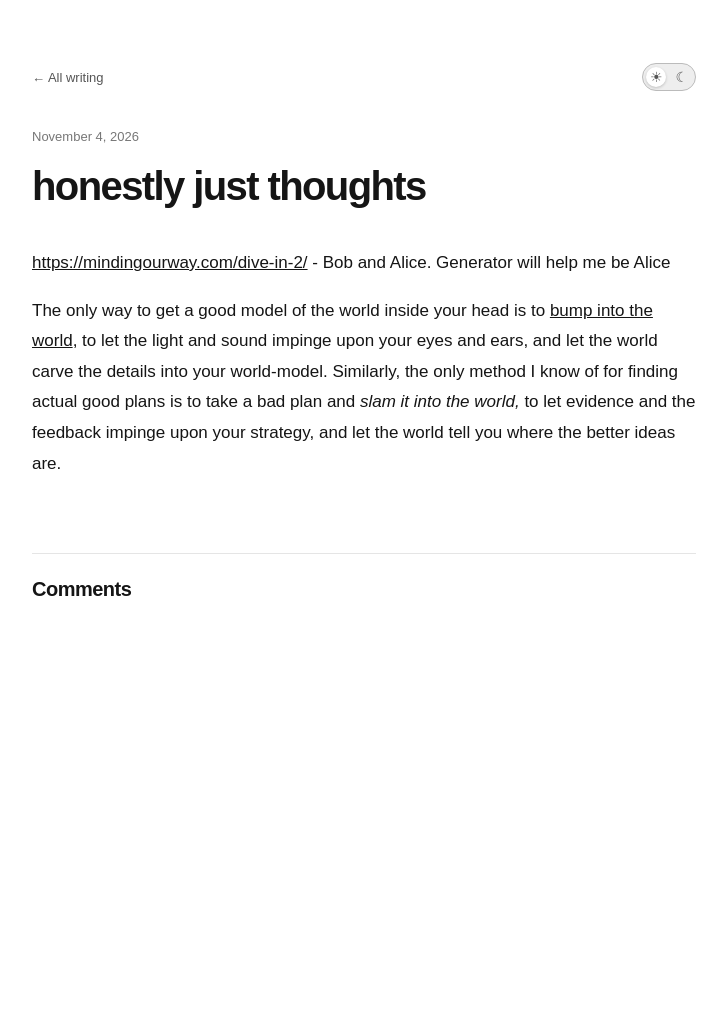
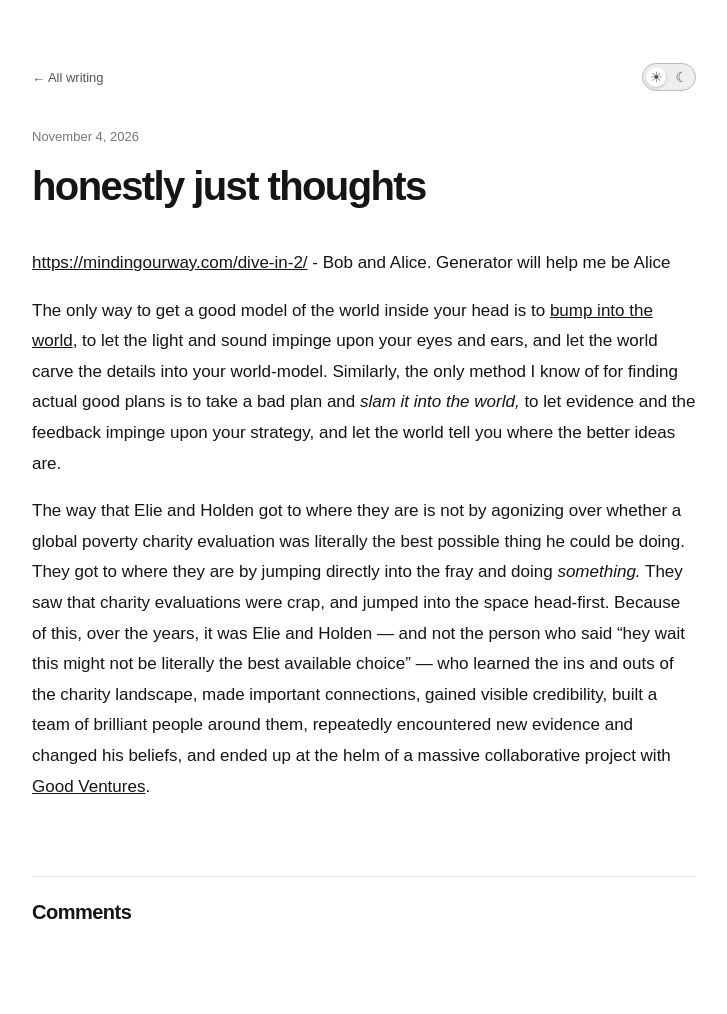
Before and after one commit to anjalisurana-commits/anjalisurana-commits.github.io, a Jekyll site: the page built from _posts/2026-11-04-honestly-just-thoughts.md, in a window 1280 px wide. Shown: the whole page, without its empty margins (276-1003 px from the left). Built offline with Jekyll 4.4.1, drawn with Linux system fonts in a browser that asks for light colours; comment, search, counter and statistics services are not loaded; before the commit the page ends 900 px from its top, so only the background shows below that.

Commit message:
Update _posts/2026-11-04-honestly-just-thoughts.md (via Pages CMS)

```diff
--- a/_posts/2026-11-04-honestly-just-thoughts.md
+++ b/_posts/2026-11-04-honestly-just-thoughts.md
@@ -5,3 +5,5 @@ layout: post
 [https://mindingourway.com/dive-in-2/](https://mindingourway.com/dive-in-2/) - Bob and Alice. Generator will help me be Alice
 
 The only way to get a good model of the world inside your head is to [bump into the world](https://mindingourway.com/what-sort-of-thing-a-brain-is/), to let the light and sound impinge upon your eyes and ears, and let the world carve the details into your world-model. Similarly, the only method I know of for finding actual good plans is to take a bad plan and *slam it into the world,* to let evidence and the feedback impinge upon your strategy, and let the world tell you where the better ideas are.
+
+The way that Elie and Holden got to where they are is not by agonizing over whether a global poverty charity evaluation was literally the best possible thing he could be doing. They got to where they are by jumping directly into the fray and doing *something.* They saw that charity evaluations were crap, and jumped into the space head-first. Because of this, over the years, it was Elie and Holden — and not the person who said "hey wait this might not be literally the best available choice" — who learned the ins and outs of the charity landscape, made important connections, gained visible credibility, built a team of brilliant people around them, repeatedly encountered new evidence and changed his beliefs, and ended up at the helm of a massive collaborative project with [Good Ventures](http://www.goodventures.org/?ref=mindingourway.com).
```
